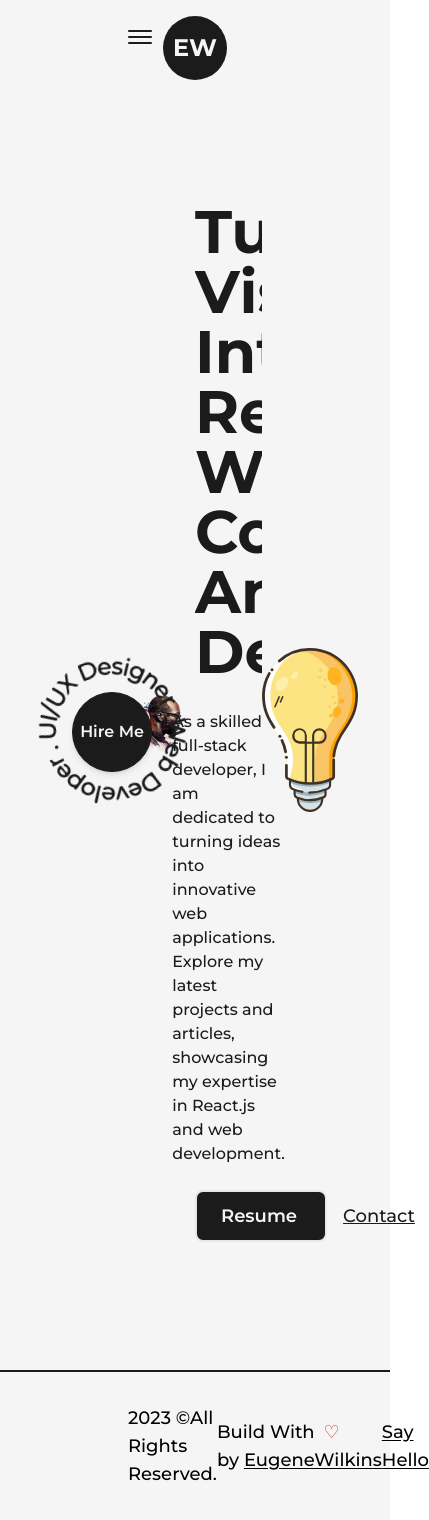
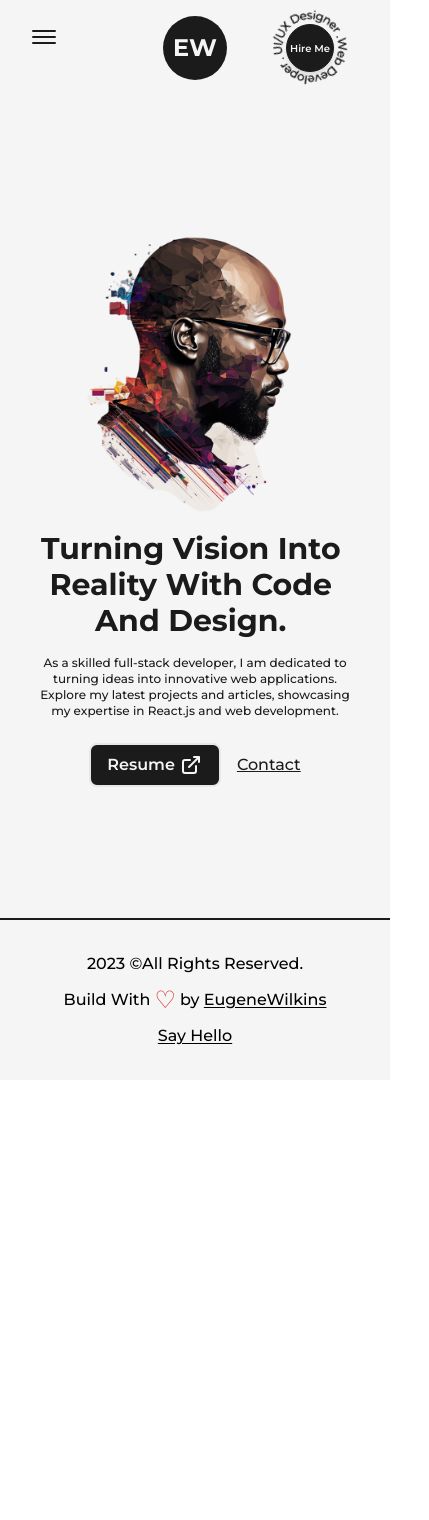
Before and after one commit to ewilkinsiii/Next.js-Developer-Portfolio, a Next.js app: page / in a window 390 px wide. Shown: the whole page, 429 px wide, since content can reach past the window. After the commit the page ends 1080 px from the top, so only its background shows below. Built offline with nearby package versions, Linux system fonts and the light colour scheme.

Commit message:
made home page responsive

```diff
--- a/src/components/AnimatedText.js
+++ b/src/components/AnimatedText.js
@@ -30,7 +30,10 @@
 
 const AnimatedText = ({ text, className }) => {
   return (
-    <div className="w-full mx-auto py2 flex items-center justify-center text-center overflow-hidden">
+    <div
+      className="w-full mx-auto py-2 flex items-center
+    justify-center text-center overflow-hidden sm:py-0"
+    >
       <motion.h1
         className={`inline-block w-full text-dark font-bold capitalize text-8xl dark:text-light ${className}`}
         variants={quote}
--- a/src/components/Footer.js
+++ b/src/components/Footer.js
@@ -4,12 +4,15 @@
 
 const Footer = () => {
   return (
-    <footer className="w-full border-t-2 border-solid border-dark font-medium text-lg dark:border-light dark:text-light">
-      <Layout className="py-8 flex items-center justify-between">
+    <footer
+      className="w-full border-t-2 border-solid border-dark font-medium text-lg
+     dark:border-light dark:text-light sm:text-base"
+    >
+      <Layout className="py-8 flex items-center justify-between lg:flex-col lg:py-6">
         <span>{new Date().getFullYear()} &copy;All Rights Reserved.</span>
-        <div>
+        <div className="flex items-center lg:py-2">
           Build With{" "}
-          <span className="text-red-600 text02xl px-1 dark:text-primaryDark">
+          <span className="text-red-600 text-2xl px-1 dark:text-primaryDark">
             &#9825;{" "}
           </span>
           by&nbsp;
--- a/src/components/HireMe.js
+++ b/src/components/HireMe.js
@@ -4,8 +4,11 @@
 
 const HireMe = () => {
   return (
-    <div className="fixed left-4 bottom-4 flex items-center justify-center overflow-hidden">
-      <div className="w-48 h-auto items-center justify-center relative">
+    <div
+      className="fixed left-4 bottom-4 flex items-center justify-center overflow-hidden
+    md:right-8 md:left-auto md:top-0 md:bottom-auto md:absolute"
+    >
+      <div className="w-48 h-auto items-center justify-center relative md:w-24">
         <CircularText
           className={"fill-dark animate-spin-slow dark:fill-light"}
         />
@@ -15,7 +18,8 @@
           left-1/2 top-1/2 -translate-x-1/2 -translate-y-1/2
            bg-dark text-light shadow-md border border-solid border-dark w-20 h-20 rounded-full
            font-semibold hover:bg-light hover:text-dark
-           dark:bg-light dark:text-dark hover:dark:bg-dark hover:dark:text-light hover:dark:border-light"
+           dark:bg-light dark:text-dark hover:dark:bg-dark hover:dark:text-light hover:dark:border-light
+           md:w-12 md:h-12 md:text-[10px]"
         >
           Hire Me
         </Link>
--- a/src/components/Layout.js
+++ b/src/components/Layout.js
@@ -3,7 +3,7 @@
 const Layout = ({ children, className = "" }) => {
   return (
     <div
-      className={` w-full h-full inline-block bg-light p-32  dark:bg-dark ${className}`}
+      className={` w-full h-full inline-block bg-light p-32 xl:p-24 lg:p-16 md:p-12 sm:p-8 dark:bg-dark ${className}`}
     >
       {children}
     </div>
--- a/src/components/NavBar.js
+++ b/src/components/NavBar.js
@@ -66,7 +66,7 @@
   return (
     <header
       className="w-full px-32 py-8 font-medium flex items-center justify-between
-    dark:text-light relative"
+    dark:text-light relative z-10 lg:px-16 md:px-12 sm:px-8"
     >
       <button
         className="flex-col justify-center items-center hidden lg:flex"
--- a/src/pages/index.js
+++ b/src/pages/index.js
@@ -16,37 +16,39 @@
         <meta name="description" content="Generated by create next app" />
       </Head>
       <main className="flex items-center text-dark w-full min-h-screen dark:text-light">
-        <Layout>
-          <div className="flex items-center justify-between w-full">
-            <div className="w-1/2">
+        <Layout className="pt-0 md:pt-16 sm:pt-8">
+          <div className="flex items-center justify-between w-full lg:flex-col">
+            <div className="w-1/2 md:w-full">
               <Image
                 src={profilePic}
                 alt="EugeneWilkins"
-                className="w-full h-auto"
+                className="w-full h-auto lg:hidden md:inline-block md:w-full"
                 priority
                 sizes="(max-width: 768px) 100vw,
               (max-width: 1200px) 50vw,
               50vw"
               />
             </div>
-            <div className="w-1/2 flex flex-col items-center self-center">
+            <div className="w-1/2 flex flex-col items-center self-center lg:w-full lg:text-center">
               <AnimatedText
                 text="Turning Vision Into Reality With Code And Design."
-                className="!text-6xl !text-left mb-3"
+                className="!text-6xl !text-left xl:!text-5x1 lg:!text-center
+                lg:!text-6xl md:!text-5xl sm:!text-3xl"
               />
-              <p className="my-4 text-base font-medium">
+              <p className="my-4 text-base font-medium md:text-sm sm:text-xs">
                 As a skilled full-stack developer, I am dedicated to turning
                 ideas into innovative web applications. Explore my latest
                 projects and articles, showcasing my expertise in React.js and
                 web development.
               </p>
-              <div className="flex items-center self-start mt-2">
+              <div className="flex items-center self-start mt-2 lg:self-center">
                 <Link
                   href="/dummy.pdf"
                   target={"_blank"}
                   className="flex items-center bg-dark text-light p-2.5 px-6 rounded-lg text-lg font-semibold
                 hover:bg-light hover:text-dark border-2 border-solid boarder-transparent hover:border-dark
-                dark:bg-light dark:text-dark hover:dark:bg-dark hover:dark:text-light hover:dark:border-light"
+                dark:bg-light dark:text-dark hover:dark:bg-dark hover:dark:text-light hover:dark:border-light
+                md:p-2 md:px-4 md:text-base"
                   download={true}
                 >
                   Resume
@@ -55,7 +57,8 @@
                 <Link
                   href="mailto:test@gmail.com"
                   target={"_blank"}
-                  className="ml-4 text-lg font-medium capitalize text-dark underline dark:text-light"
+                  className="ml-4 text-lg font-medium capitalize text-dark underline
+                   dark:text-light md:text-base"
                 >
                   {" "}
                   Contact
@@ -70,7 +73,7 @@
           <Image
             src={lightBulb}
             alt="EugeneWilkins"
-            className="w-full h-auto"
+            className="w-full h-auto md:hidden"
           />
         </div>
       </main>
```
